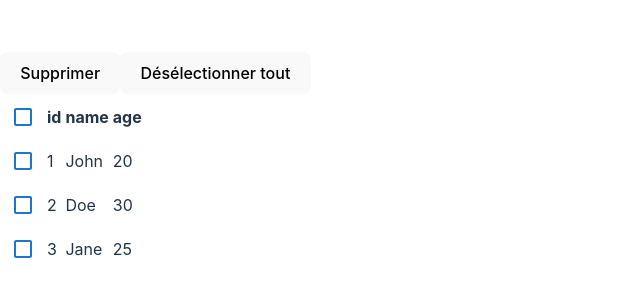
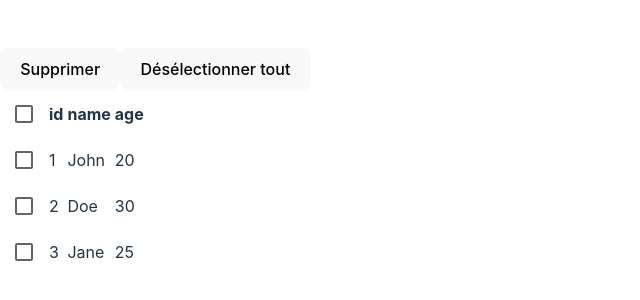
Before and after one commit to youneshenni/react-training-v4, a React (Vite) app: page / in a window 1280 px wide. Shown: the part 238-538 px from the top of the page, without its empty margins (0-640 px from the left). Built offline with nearby package versions, Linux system fonts and the light colour scheme.

Commit message:
feat(checkbox): uses MUI Checkbox

```diff
--- a/src/App.jsx
+++ b/src/App.jsx
@@ -1,12 +1,7 @@
 /* eslint-disable react/prop-types */
 
-import {
-  CheckBox,
-  CheckBoxOutlineBlank,
-  IndeterminateCheckBoxOutlined,
-} from "@mui/icons-material";
-import { IconButton } from "@mui/material";
 import { createContext, useContext, useState } from "react";
+import { Checkbox } from "@mui/material";
 
 function App() {
   const columns = [{ key: "id" }, { key: "name" }, { key: "age" }];
@@ -42,22 +37,19 @@ function Table({ rows: propsRows, columns }) {
       <table>
         <thead>
           <th>
-            <IconButton
+            <Checkbox
               color="primary"
-              onClick={() =>
+              onChange={() =>
                 propsRows.every(({ id }) => checkedRows.includes(id))
                   ? clearCheckedRows()
                   : selectAllRows(propsRows.map(({ id }) => id))
               }
-            >
-              {propsRows.every(({ id }) => checkedRows.includes(id)) ? (
-                <CheckBox />
-              ) : checkedRows.length ? (
-                <IndeterminateCheckBoxOutlined />
-              ) : (
-                <CheckBoxOutlineBlank />
-              )}
-            </IconButton>
+              checked={propsRows.every(({ id }) => checkedRows.includes(id))}
+              indeterminate={
+                checkedRows.length &&
+                !propsRows.every(({ id }) => checkedRows.includes(id))
+              }
+            />
           </th>
           {columns.map((column) => (
             <th key={column.key}>{column.key}</th>
@@ -77,7 +69,7 @@ export function TableRow({ row, columns }) {
   return (
     <tr>
       <td>
-        <Checkbox id={row.id} />
+        <CheckboxComponent id={row.id} />
       </td>
       {columns.map((column) => (
         <TableCell key={row.id + column.key}>{row[column.key]}</TableCell>
@@ -90,12 +82,13 @@ export function TableCell({ children }) {
   return <td>{children}</td>;
 }
 
-export function Checkbox({ id }) {
+export function CheckboxComponent({ id }) {
   const { onCheck, isChecked } = useContext(checkboxContext);
   return (
-    <IconButton color="primary" onClick={() => onCheck(id, !isChecked(id))}>
-      {isChecked(id) ? <CheckBox /> : <CheckBoxOutlineBlank />}
-    </IconButton>
+    <Checkbox
+      checked={isChecked(id)}
+      onChange={() => onCheck(id, !isChecked(id))}
+    />
   );
 }
 
```
